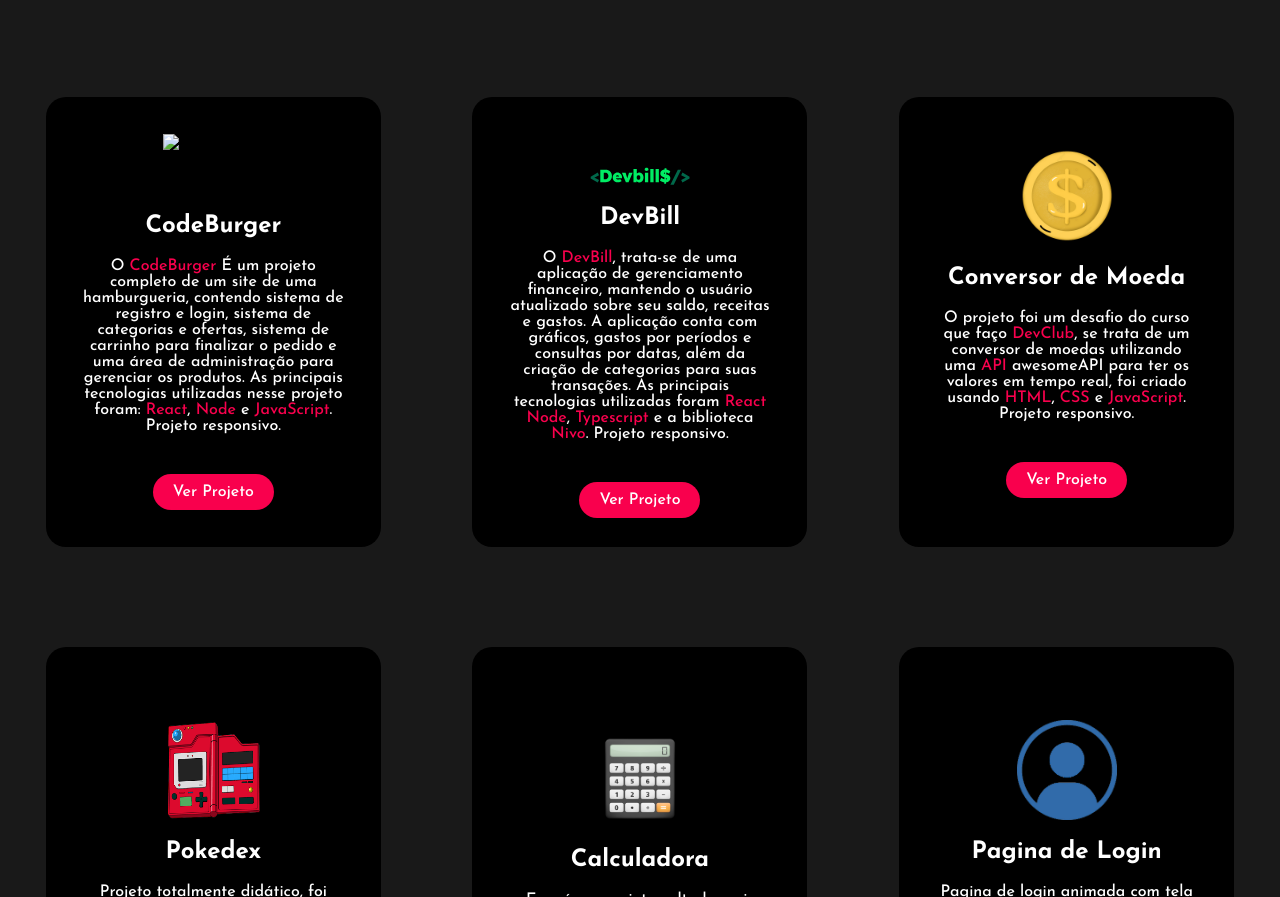
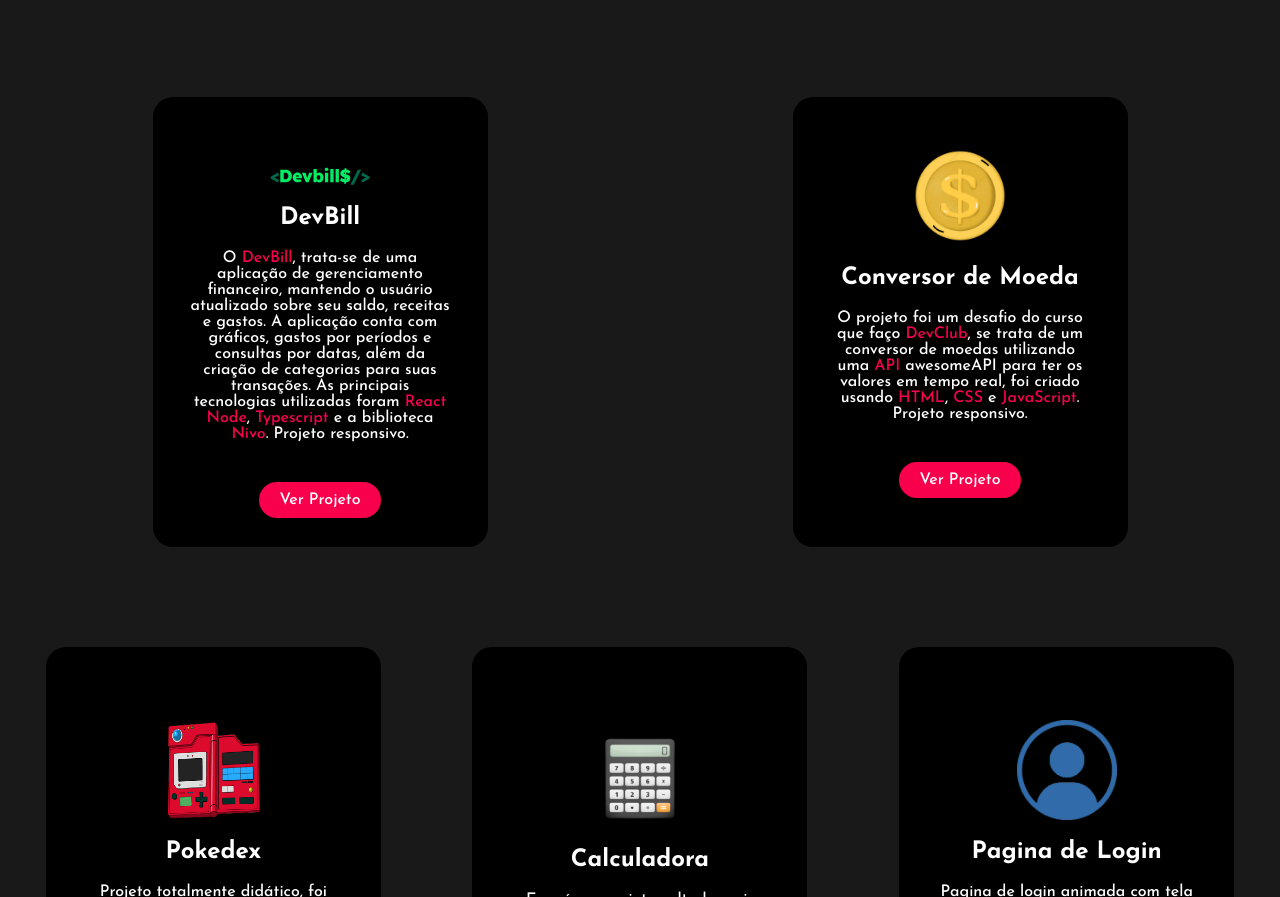
Before and after one commit to luangomesg/Portf-lio, a plain HTML site: page index.html in a window 1280 px wide. Shown: the part 1388-2285 px from the top of the page. Drawn offline with Linux system fonts and the light colour scheme.

Commit message:
Update index.html

```diff
--- a/index.html
+++ b/index.html
@@ -56,18 +56,6 @@
         <h2>Principais Projetos</h2>
 
         <div class="card-projects">
-            <div class="card">
-                <img src="./img/codeburger.svg" alt="Logo-codeburger">
-                <h6>CodeBurger</h6>
-                <p>O <span>CodeBurger</span> É um projeto completo de um site de uma hamburgueria, contendo sistema de
-                    registro e login,
-                    sistema de categorias e ofertas, sistema de carrinho para finalizar o pedido e uma área de
-                    administração para gerenciar
-                    os produtos. As principais tecnologias utilizadas nesse projeto foram:
-                    <span>React</span>, <span>Node</span> e <span>JavaScript</span>. Projeto responsivo.
-                </p>
-                <a href="https://code-burger-front-end-one.vercel.app" target="_blank">Ver Projeto</a>
-            </div>
 
             <div class="card">
                 <img src="./img/devbill.svg" alt="Logo-DevBill">
```
